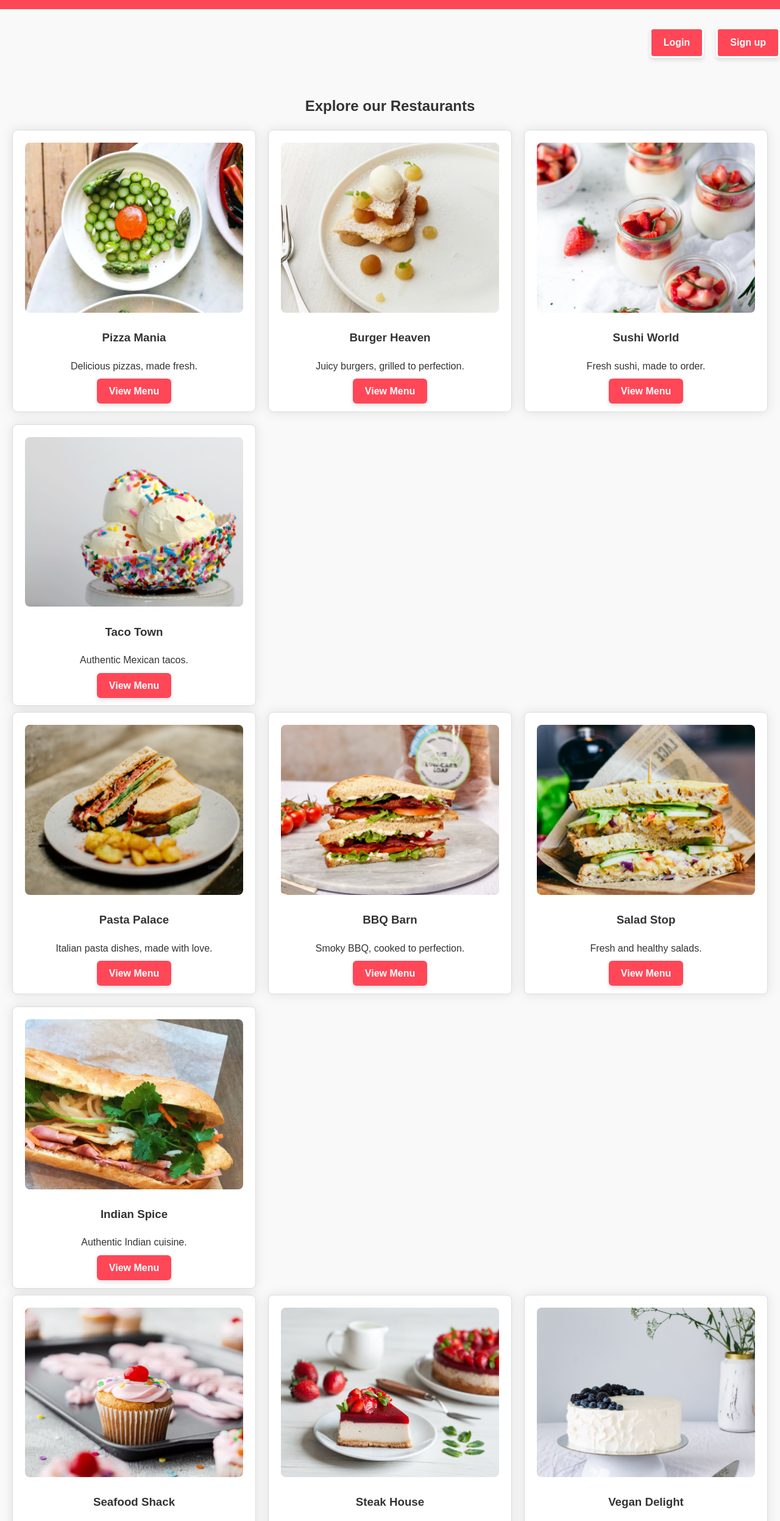
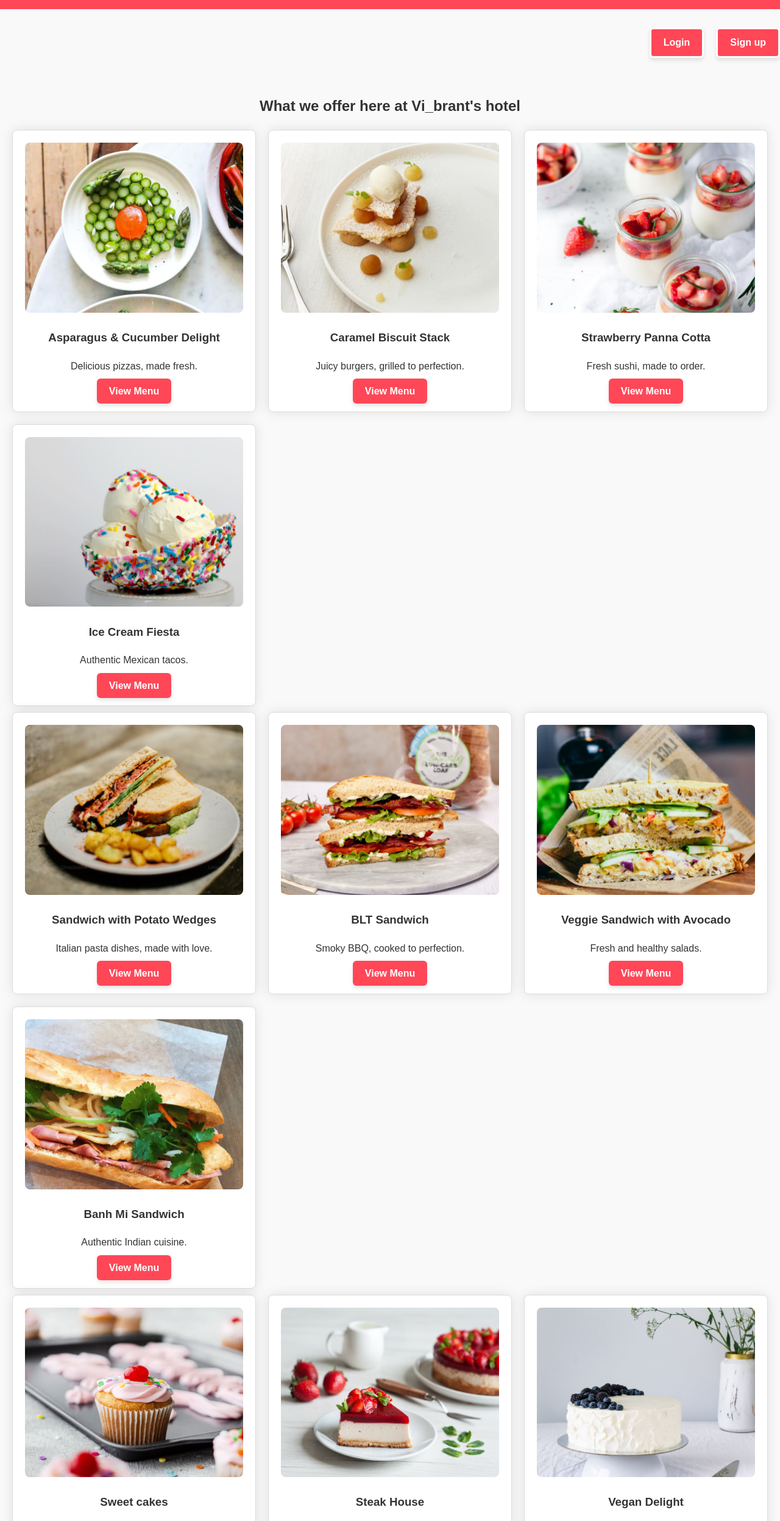
Before and after one commit to StevenKariuki/Delivery-system, a website: page user-view/frontend/index.html in a window 1280 px wide. Shown: the part 65-2560 px from the top of the page at 61% size. Drawn offline with Linux system fonts and the light colour scheme.

Commit message:
Refactor HTML structure, update restaurant offerings, and enhance styles for better presentation

```diff
--- a/user-view/frontend/index.html
+++ b/user-view/frontend/index.html
@@ -5,8 +5,13 @@
   <meta name="viewport" content="width=device-width, initial-scale=1.0">
   <title>Food Delivery - Home</title>
   <link rel="stylesheet" href="styles.css">
+  <style>
+    .offer-name h1{
+      font-size: 90 px;
+      font-family: 'Franklin Gothic Medium', 'Arial Narrow', Arial, sans-serif;
+    }
+  </style>
 </head>
-<body>
 <body>
   <!-- Header -->
   <header>
@@ -22,38 +27,38 @@
     </nav>
     <!-- <a class="cta" href="cart.html">Cart (0)</a> -->
   </header>
-  <!-- account creation -->
+
+  <!-- Account Creation -->
   <div class="account">
     <button><a href="login.html">Login</a></button>
     <button><a href="signup.html">Sign up</a></button>
   </div>
 
-
   <!-- Restaurants Section -->
   <section class="restaurants">
-    <h1>Explore our Restaurants</h1>
+    <h1 class="offer-name">What we offer here at Vi_brant's hotel</h1>
     <div class="restaurant-list">
       <div class="restaurant-card">
         <img src="images/food_1.png" alt="Pizza Mania">
-      <h3>Pizza Mania</h3>
+        <h3>Asparagus & Cucumber Delight</h3>
         <p>Delicious pizzas, made fresh.</p>
         <a href="viewmenu.html" class="btn">View Menu</a>
       </div>
       <div class="restaurant-card">
         <img src="images/food_10.png" alt="Burger Heaven">
-      <h3>Burger Heaven</h3>
+        <h3>Caramel Biscuit Stack</h3>
         <p>Juicy burgers, grilled to perfection.</p>
         <a href="viewmenu.html" class="btn">View Menu</a>
       </div>
       <div class="restaurant-card">
         <img src="images/food_11.png" alt="Sushi World">
-      <h3>Sushi World</h3>
+        <h3>Strawberry Panna Cotta</h3>
         <p>Fresh sushi, made to order.</p>
         <a href="viewmenu.html" class="btn">View Menu</a>
       </div>
       <div class="restaurant-card">
         <img src="images/food_12.png" alt="Taco Town">
-      <h3>Taco Town</h3>
+        <h3>Ice Cream Fiesta</h3>
         <p>Authentic Mexican tacos.</p>
         <a href="viewmenu.html" class="btn">View Menu</a>
       </div>
@@ -62,25 +67,25 @@
     <div class="restaurant-list">
       <div class="restaurant-card">
         <img src="images/food_13.png" alt="Pasta Palace">
-      <h3>Pasta Palace</h3>
+        <h3>Sandwich with Potato Wedges</h3>
         <p>Italian pasta dishes, made with love.</p>
         <a href="menu.html" class="btn">View Menu</a>
       </div>
       <div class="restaurant-card">
         <img src="images/food_14.png" alt="BBQ Barn">
-      <h3>BBQ Barn</h3>
+        <h3>BLT Sandwich</h3>
         <p>Smoky BBQ, cooked to perfection.</p>
         <a href="menu.html" class="btn">View Menu</a>
       </div>
       <div class="restaurant-card">
         <img src="images/food_15.png" alt="Salad Stop">
-      <h3>Salad Stop</h3>
+        <h3>Veggie Sandwich with Avocado</h3>
         <p>Fresh and healthy salads.</p>
         <a href="menu.html" class="btn">View Menu</a>
       </div>
       <div class="restaurant-card">
         <img src="images/food_16.png" alt="Indian Spice">
-      <h3>Indian Spice</h3>
+        <h3>Banh Mi Sandwich</h3>
         <p>Authentic Indian cuisine.</p>
         <a href="menu.html" class="btn">View Menu</a>
       </div>
@@ -89,7 +94,7 @@
     <div class="restaurant-list">
       <div class="restaurant-card">
         <img src="images/food_17.png" alt="Seafood Shack">
-      <h3>Seafood Shack</h3>
+        <h3>Sweet cakes</h3>
         <p>Fresh seafood, straight from the ocean.</p>
         <a href="menu.html" class="btn">View Menu</a>
       </div>
@@ -113,8 +118,6 @@
       </div>
       <!-- Add more restaurants as needed -->
     </div>
-      <!-- Add more restaurants as needed -->
-    </div>
   </section>
 
   <!-- Footer -->
--- a/user-view/frontend/login.js
+++ b/user-view/frontend/login.js
@@ -6,7 +6,7 @@
 
         try {
             const response = await fetch("http://localhost:5000/login", {
-                method: "POST",
+       Re         method: "POST",
                 headers: {
                     "Content-Type": "application/json",
                 },
```
Also changed, not shown: user-view/frontend/index-user.html (+8 -30 lines). Lines whose indentation alone changed are shown as unchanged.
